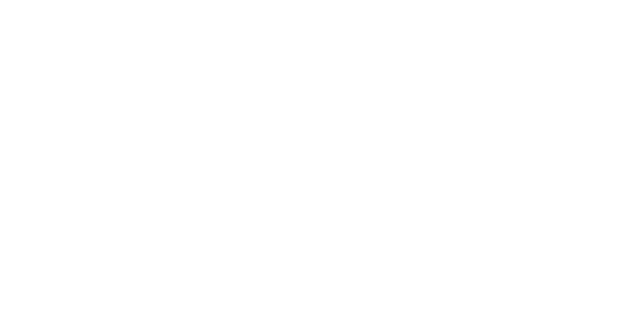
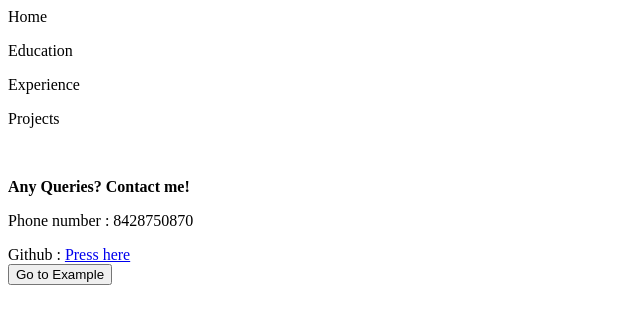
Before and after one commit to Srikarthikeyan-P-31/Portfolio, a plain HTML site: page index.html in a window 1280 px wide. Shown: the whole page, without its empty margins (0-640 px from the left). Drawn offline with Linux system fonts and the light colour scheme.

Commit message:
Provided Github Link

```diff
--- a/index.html
+++ b/index.html
@@ -6,6 +6,28 @@
     <title>My Portfolio</title>
 </head>
 <body>
+    <header>
+        Home
+    </header>
 
+    <section>
+        <p>Education</p>
+        <p>Experience</p>
+        <p>Projects</p>
+        <br>
+    </section>
+
+    <footer>
+        <p><b>Any Queries? Contact me!</b></p>
+        <p>Phone number : 8428750870</p>
+        <p>
+            Github :
+            <a href = "https://github.com/Srikarthikeyan-P-31"> Press here </a>
+            <br>
+            <button onclick="window.location.href='https://github.com/Srikarthikeyan-P-31';">
+                Go to Example
+              </button>
+        </p>
+    </footer>
 </body>
 </html>
```
